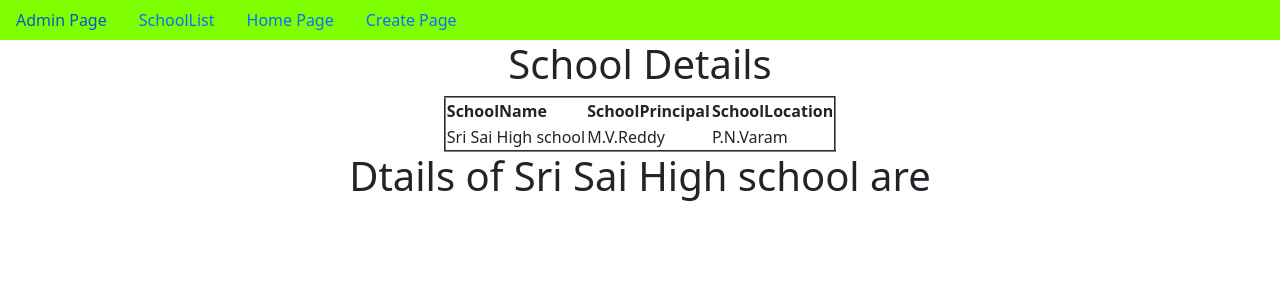
After one commit to vasanthareddy21/Specific_template_folder_and_dynamic_urls, a Django app: page /1 in a window 1280 px wide. The commit adds this page. Shown: the top 300 px of the page. Run offline with Django 4.2, Linux system fonts and the light colour scheme; data comes from the database, SQL or seed files in the repository; both versions use the stored data as it was after the commit.

Commit message:
first commit

```diff
--- a/app/models.py
+++ b/app/models.py
@@ -1,10 +1,14 @@
 from django.db import models
+from django.urls import reverse
 
 # Create your models here.
 class School(models.Model):
     Sname=models.CharField(max_length=100)
     Sprincipal=models.CharField(max_length=100)
     Slocation=models.CharField(max_length=100)
+
+    def get_absolute_url(self):
+        return reverse('detail',kwargs={'pk':self.pk})
 
     def __str__(self):
         return self.Sname
--- a/app/views.py
+++ b/app/views.py
@@ -1,10 +1,20 @@
 from django.shortcuts import render
 
 from app.models import *
-from django.views.generic import ListView
+from django.views.generic import ListView,DetailView,TemplateView,CreateView
 
 # Create your views here.
+class home(TemplateView):
+    template_name='app/home.html'
 
 class SchoolList(ListView):
     model=School
     context_object_name='schools'
+
+class SchoolDetail(DetailView):
+    model=School
+    context_object_name='schoolobj'
+
+class SchoolCreate(CreateView):
+    model=School
+    fields='__all__'
--- a/project44/urls.py
+++ b/project44/urls.py
@@ -15,10 +15,16 @@ Including another URLconf
     2. Add a URL to urlpatterns:  path('blog/', include('blog.urls'))
 """
 from django.contrib import admin
-from django.urls import path
+from django.urls import path,re_path
 from app.views import *
 
 urlpatterns = [
     path('admin/', admin.site.urls),
     path('SchoolList/',SchoolList.as_view(),name='SchoolList'),
+    path('home/',home.as_view(),name='home'),
+    path('SchoolCreate',SchoolCreate.as_view(),name='SchoolCreate'),
+
+    re_path("(?P<pk>\d+)",SchoolDetail.as_view(),name='detail')
+
+
 ]
--- /dev/null
+++ b/templates/app/School_detail.html
@@ -0,0 +1,30 @@
+{% extends 'app/dummy.html' %}
+
+{% block title %}
+<title>SchoolList</title>
+{% endblock %}
+
+{% block body_block %}
+<center>
+    <h1>School Details</h1>
+<table border="2px">
+    <tr>
+        <th>SchoolName</th>
+        <th>SchoolPrincipal</th>
+        <th>SchoolLocation</th>
+    </tr>
+    <tr>
+        <td>{{schoolobj.Sname}}</td>
+        <td>{{schoolobj.Sprincipal}}</td>
+        <td>{{schoolobj.Slocation}}</td>
+    </tr>
+</table>
+
+<h1>Dtails of {{schoolobj}} are</h1>
+{% for st in schoolobj.students.all %}
+<h1>Name of Student is{{st.Stname}}</h1>
+<h1>Name of Student age is {{st.Stage}}</h1>
+
+{% endfor %}
+</center>
+{% endblock %}
--- /dev/null
+++ b/templates/app/dummy.html
@@ -0,0 +1,41 @@
+<!doctype html>
+<html lang="en">
+  <head>
+    <!-- Required meta tags -->
+    <meta charset="utf-8">
+    <meta name="viewport" content="width=device-width, initial-scale=1">
+
+    <!-- Bootstrap CSS -->
+    <link href="https://cdn.jsdelivr.net/npm/bootstrap@5.0.2/dist/css/bootstrap.min.css" rel="stylesheet" integrity="sha384-EVSTQN3/azprG1Anm3QDgpJLIm9Nao0Yz1ztcQTwFspd3yD65VohhpuuCOmLASjC" crossorigin="anonymous">
+{% block title %}
+    <title>Hello, world!</title>
+{% endblock %}
+  </head>
+  <body>
+    <nav class="nav" style="background-color: chartreuse;">
+        <a href="{% url 'admin:index' %}" class="nav-link">Admin Page</a>
+        <a href="{% url 'SchoolList'%}" class="nav-link">SchoolList</a>
+        <a href="{% url 'home' %}" class="nav-link">Home Page</a>
+        <a href="{% url 'SchoolCreate'%}" class="nav-link">Create Page</a>
+
+
+
+
+    </nav>
+
+
+    <!-- Optional JavaScript; choose one of the two! -->
+
+    <!-- Option 1: Bootstrap Bundle with Popper -->
+    <script src="https://cdn.jsdelivr.net/npm/bootstrap@5.0.2/dist/js/bootstrap.bundle.min.js" integrity="sha384-MrcW6ZMFYlzcLA8Nl+NtUVF0sA7MsXsP1UyJoMp4YLEuNSfAP+JcXn/tWtIaxVXM" crossorigin="anonymous"></script>
+
+    <!-- Option 2: Separate Popper and Bootstrap JS -->
+    <!--
+    <script src="https://cdn.jsdelivr.net/npm/@popperjs/core@2.9.2/dist/umd/popper.min.js" integrity="sha384-IQsoLXl5PILFhosVNubq5LC7Qb9DXgDA9i+tQ8Zj3iwWAwPtgFTxbJ8NT4GN1R8p" crossorigin="anonymous"></script>
+    <script src="https://cdn.jsdelivr.net/npm/bootstrap@5.0.2/dist/js/bootstrap.min.js" integrity="sha384-cVKIPhGWiC2Al4u+LWgxfKTRIcfu0JTxR+EQDz/bgldoEyl4H0zUF0QKbrJ0EcQF" crossorigin="anonymous"></script>
+    -->
+    {% block body_block %}
+
+    {% endblock %}
+  </body>
+</html>
```
Also changed, not shown: templates/app/School_form.html (added, +16 -0 lines), templates/app/home.html (added, +9 -0 lines), templates/app/school_list.html (+9 -10 lines), db.sqlite3.
